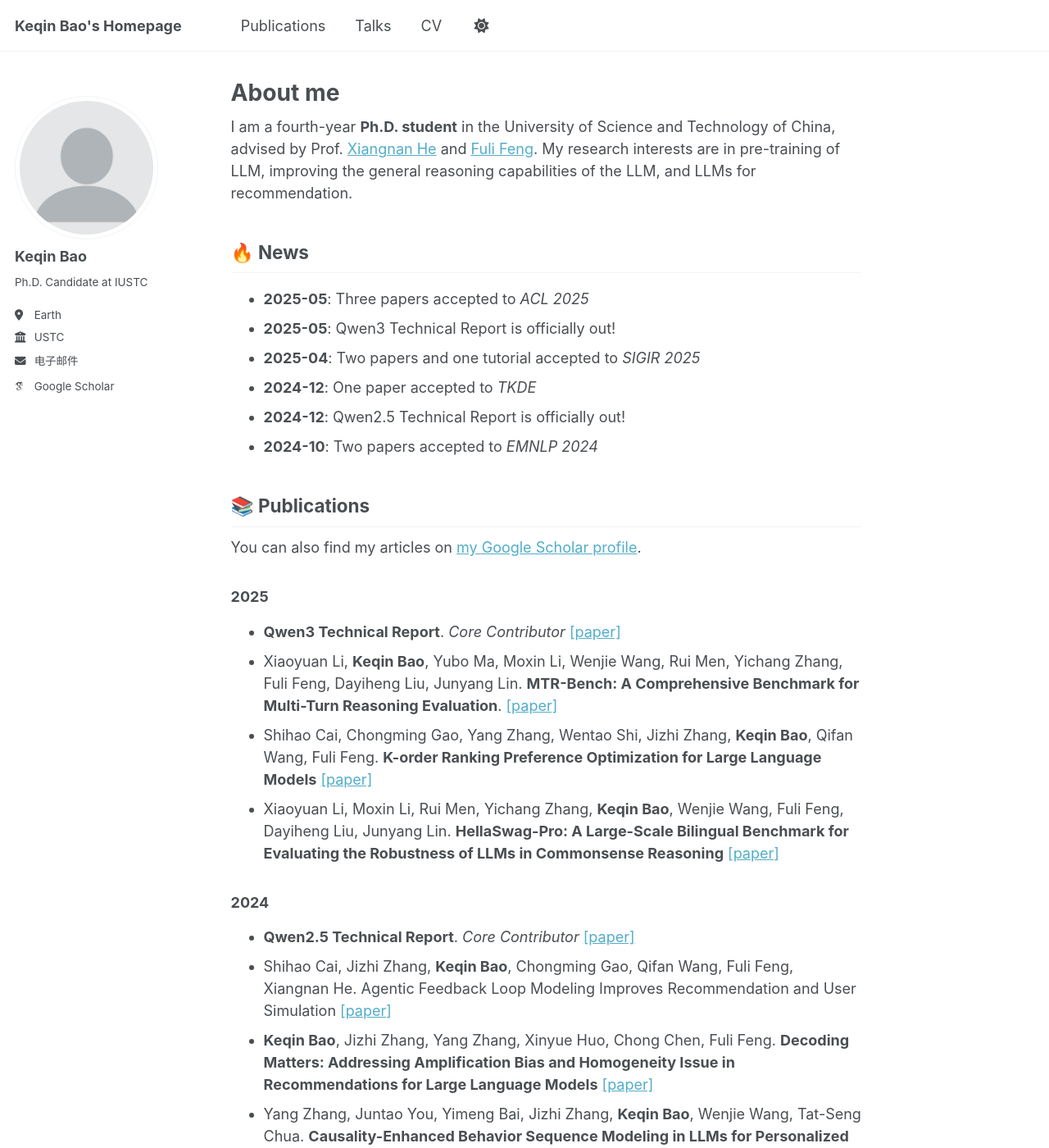
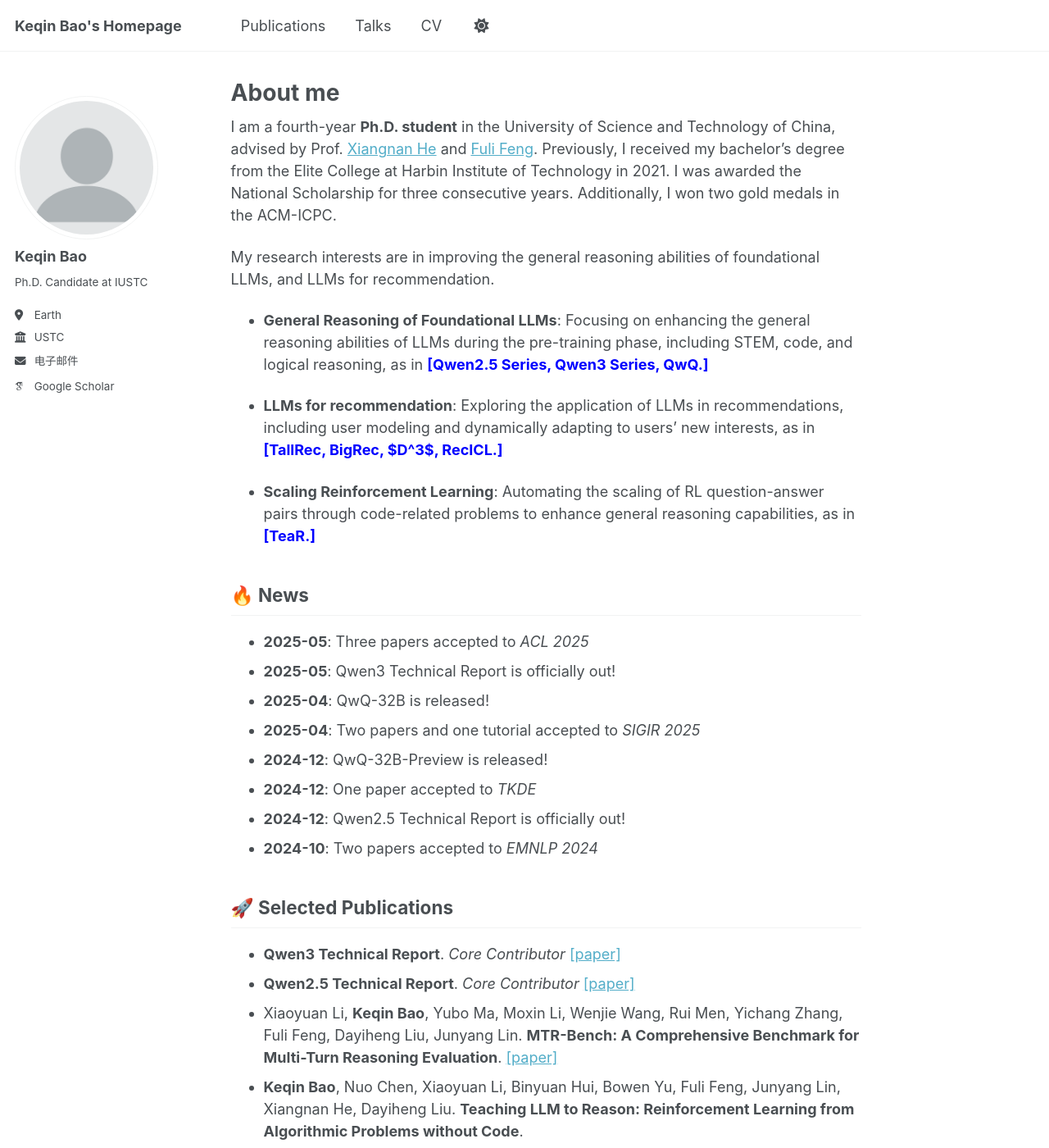
Before and after one commit to SAI990323/SAI990323.github.io, a Jekyll site: the page built from _pages/about.md, in a window 1280 px wide and 1400 px high. Shown: the whole window at 82% size. Built offline with Jekyll 4.4.1, drawn with Linux system fonts in a browser that asks for light colours; some web fonts are replaced.

Commit message:
Update about.md

```diff
--- a/_pages/about.md
+++ b/_pages/about.md
@@ -7,17 +7,35 @@ redirect_from:
 - /about.html
 ---
 
-I am a fourth-year **Ph.D. student** in the University of Science and Technology of China, advised by Prof. [Xiangnan He](http://staff.ustc.edu.cn/~hexn/) and [Fuli Feng](https://fulifeng.github.io/).  My research interests are in pre-training of LLM, improving the general reasoning capabilities of the LLM, and LLMs for recommendation.
+I am a fourth-year **Ph.D. student** in the University of Science and Technology of China, advised by Prof. [Xiangnan He](http://staff.ustc.edu.cn/~hexn/) and [Fuli Feng](https://fulifeng.github.io/).  Previously, I received my bachelor's degree from the Elite College at Harbin Institute of Technology in 2021. I was awarded the National Scholarship for three consecutive years. Additionally, I won two gold medals in the ACM-ICPC.
+
+
+My research interests are in improving the general reasoning abilities of foundational LLMs, and LLMs for recommendation.
+
+- **General Reasoning of Foundational LLMs**: Focusing on enhancing the general reasoning abilities of LLMs during the pre-training phase, including STEM, code, and logical reasoning, as in <b style="color:blue">[Qwen2.5 Series, Qwen3 Series, QwQ.]</b>
+
+- **LLMs for recommendation**: Exploring the application of LLMs in recommendations, including user modeling and dynamically adapting to users' new interests, as in <b style="color:blue">[TallRec, BigRec, $D^3$, RecICL.]</b>
+
+- **Scaling Reinforcement Learning**: Automating the scaling of RL question-answer pairs through code-related problems to enhance general reasoning capabilities, as in <b style="color:blue">[TeaR.]</b>
 
 
 ##  **🔥 News**
 - **2025-05**: Three papers accepted to *ACL 2025*
 - **2025-05**: Qwen3 Technical Report is officially out!
+- **2025-04**: QwQ-32B is released!
 - **2025-04**: Two papers and one tutorial accepted to *SIGIR 2025*
+- **2024-12**: QwQ-32B-Preview is released!
 - **2024-12**: One paper accepted to *TKDE*
 - **2024-12**: Qwen2.5 Technical Report is officially out!
 - **2024-10**: Two papers accepted to *EMNLP 2024*
 
+
+## **🚀 Selected Publications**
+- **Qwen3 Technical Report**. *Core Contributor* [[paper]](https://arxiv.org/pdf/2505.09388)
+- **Qwen2.5 Technical Report**. *Core Contributor* [[paper]](https://arxiv.org/pdf/2412.15115)
+- Xiaoyuan Li, **Keqin Bao**, Yubo Ma, Moxin Li, Wenjie Wang, Rui Men, Yichang Zhang, Fuli Feng, Dayiheng Liu, Junyang Lin. **MTR-Bench: A Comprehensive Benchmark for Multi-Turn Reasoning Evaluation**. [[paper]](https://arxiv.org/pdf/2505.17123)
+- **Keqin Bao**, Nuo Chen, Xiaoyuan Li, Binyuan Hui, Bowen Yu, Fuli Feng, Junyang Lin, Xiangnan He, Dayiheng Liu.
+**Teaching LLM to Reason: Reinforcement Learning from Algorithmic Problems without Code**.
 
 ## **📚 Publications**
 {% if site.author.googlescholar %}
```
